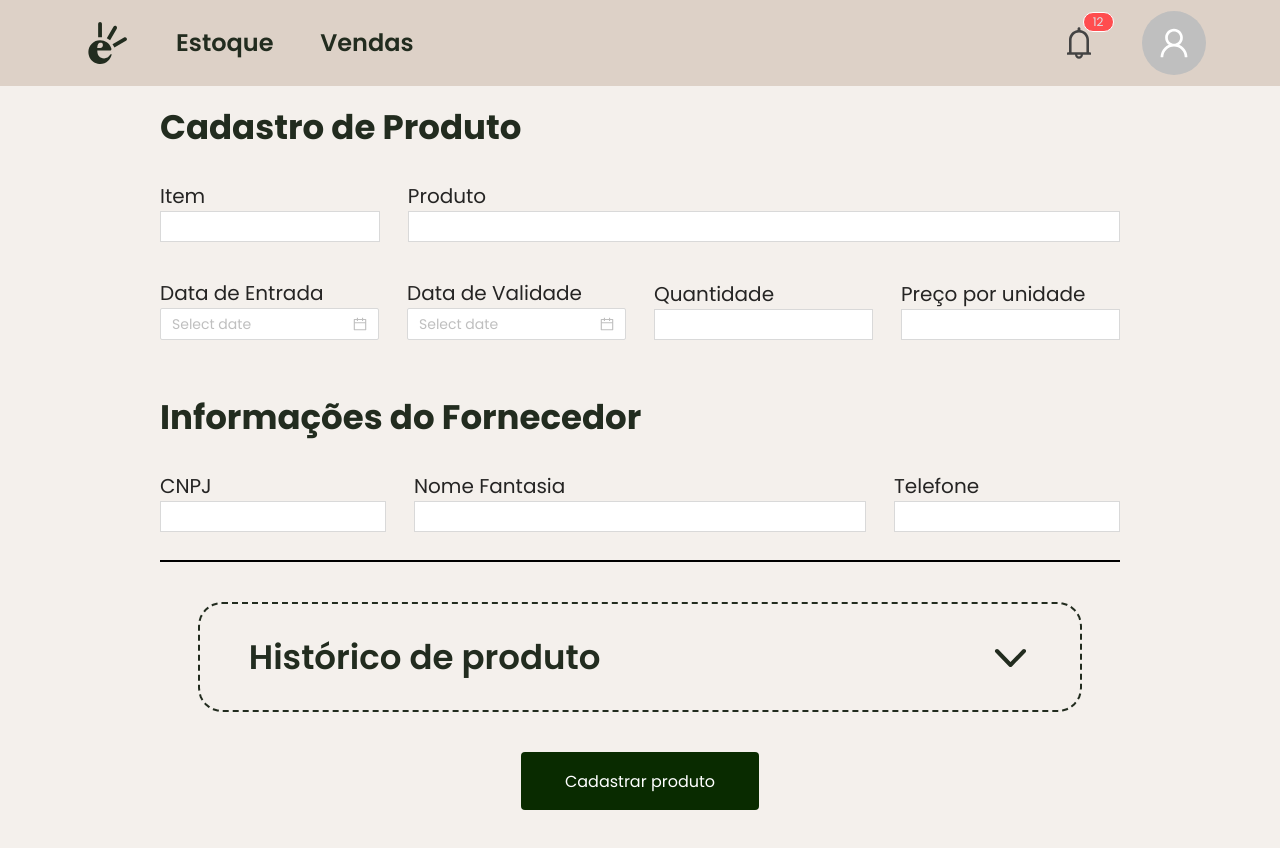
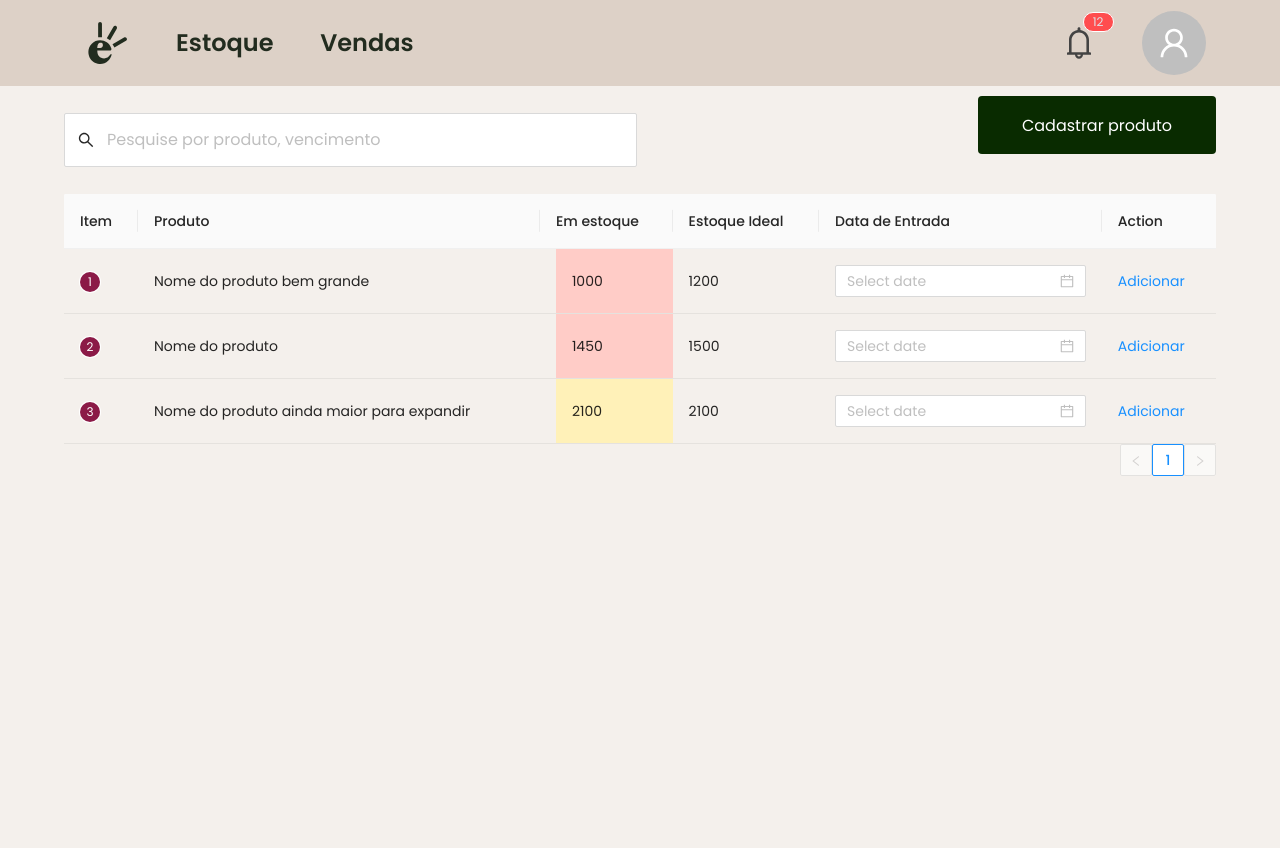
Before and after one commit to leonardoAnjos16/sinve, a React (Create React App) app: page / in a window 1280 px wide. After the commit the page ends 800 px from the top, so only its background shows below. Built offline with nearby package versions, Linux system fonts and the light colour scheme.

Commit message:
feature(inventory): finish base of screen

```diff
--- a/package.json
+++ b/package.json
@@ -3,6 +3,7 @@
   "version": "0.1.0",
   "private": true,
   "dependencies": {
+    "@ant-design/icons": "^4.7.0",
     "@types/antd": "^1.0.0",
     "antd": "^4.23.2",
     "react": "^17.0.2",
--- a/src/components/ButtonSinve/index.tsx
+++ b/src/components/ButtonSinve/index.tsx
@@ -5,8 +5,9 @@ import {
 
 interface ButtonSinveProps {
   title: string
+  margin?: string
 }
 
-export const ButtonSinve: React.FC<ButtonSinveProps> = ({ title }) => (
-  <ButtonStyled>{title}</ButtonStyled>
+export const ButtonSinve: React.FC<ButtonSinveProps> = ({ title, margin }) => (
+  <ButtonStyled margin={margin}>{title}</ButtonStyled>
 );
--- a/src/components/ButtonSinve/style.ts
+++ b/src/components/ButtonSinve/style.ts
@@ -1,6 +1,9 @@
 import styled from 'styled-components';
 
-export const ButtonStyled = styled.button`
+interface ContainerProps {
+  margin?: string
+}
+export const ButtonStyled = styled.button<ContainerProps>`
 
   color: white;
   border-style: none;
@@ -16,5 +19,5 @@ export const ButtonStyled = styled.button`
   height: 58px;
 
   margin: 0 auto !important;
-  margin-top: 40px !important;
+  margin: ${(props) => (props.margin ? props.margin : '40px')} !important;
 `;
--- /dev/null
+++ b/src/components/InputSearch/index.tsx
@@ -0,0 +1,22 @@
+import React from 'react';
+
+import {
+  Input,
+} from 'antd';
+import { SearchOutlined } from '@ant-design/icons';
+
+import {
+  Container,
+} from './style';
+
+interface InputSinveProps {
+  width: string;
+  title: string;
+  isSelectDate?: boolean;
+}
+
+export const InputSearch: React.FC<InputSinveProps> = ({ width, title, isSelectDate }) => (
+  <Container width={width}>
+    <Input placeholder="Pesquise por produto, vencimento" size="large" prefix={<SearchOutlined />} />
+  </Container>
+);
--- /dev/null
+++ b/src/components/InputSearch/style.ts
@@ -0,0 +1,22 @@
+import styled from 'styled-components';
+
+interface ContainerProps {
+  width: string
+}
+
+export const Container = styled.div<ContainerProps>`
+    width: ${(props) => props.width};
+    height: fit-content;
+
+    display: flex;
+    flex-direction: column;
+    align-items: flex-start;
+
+  .ant-input-prefix {
+    padding: 2px;
+  }
+
+  .ant-input-lg {
+    padding: 6.5px 11px !important;
+  }
+`;
--- /dev/null
+++ b/src/components/Table/index.tsx
@@ -0,0 +1,92 @@
+import React from 'react';
+import {
+  Space, Table, Tag, DatePicker, Badge,
+} from 'antd';
+import type { ColumnsType } from 'antd/es/table';
+import { Container, LinkCustom, Inventory } from './style';
+
+interface DataType {
+  key: string;
+  item: number;
+  product: string;
+  inventory: number;
+  idealInventory: number;
+}
+
+const columns: ColumnsType<DataType> = [
+  {
+    title: 'Item',
+    dataIndex: 'item',
+    key: 'item',
+    render: (item) => <Badge style={{ background: '#8B1A47' }} count={item} />,
+  },
+  {
+    title: 'Produto',
+    dataIndex: 'product',
+    key: 'product',
+  },
+  {
+    title: 'Em estoque',
+    dataIndex: 'inventory',
+    key: 'inventory',
+    render: (item, everything) => (
+      <Inventory isYellow={everything.inventory >= everything.idealInventory}>
+        {item}
+      </Inventory>
+    ),
+  },
+  {
+    title: 'Estoque Ideal',
+    dataIndex: 'idealInventory',
+    key: 'idealInventory',
+  },
+  {
+    title: 'Data de Entrada',
+    key: 'date',
+    render: (_, record) => (
+      <DatePicker style={{
+        width: '100%',
+      }}
+      />
+    ),
+  },
+  {
+    title: 'Action',
+    key: 'action',
+    render: (_, record) => (
+      <Space size="middle">
+        <LinkCustom>Adicionar</LinkCustom>
+      </Space>
+    ),
+  },
+];
+
+const data: DataType[] = [
+  {
+    key: '1',
+    item: 1,
+    product: 'Nome do produto bem grande',
+    inventory: 1000,
+    idealInventory: 1200,
+  },
+  {
+    key: '2',
+    item: 2,
+    product: 'Nome do produto',
+    inventory: 1450,
+    idealInventory: 1500,
+  },
+  {
+    key: '3',
+    item: 3,
+    product: 'Nome do produto ainda maior para expandir',
+    inventory: 2100,
+    idealInventory: 2100,
+  },
+];
+
+export const TableComponent: React.FC = () => (
+  <Container>
+    <Table style={{ width: '100%' }} columns={columns} dataSource={data} />
+  </Container>
+);
--- /dev/null
+++ b/src/components/Table/style.ts
@@ -0,0 +1,31 @@
+import styled from 'styled-components';
+
+interface InventoryProps {
+  isYellow: boolean
+}
+
+export const Container = styled.div`
+  .ant-table-tbody  .ant-table-cell {
+    background-color: ${(props) => props.theme.colors.background} ;
+    border-bottom: 1px solid #E5E2DE ;
+  }
+
+  .ant-table-tbody .ant-table-cell {
+    background-color: ${(props) => props.theme.colors.background} ;
+  }
+  width: 100%;
+
+`;
+
+export const LinkCustom = styled.a``;
+
+export const Inventory = styled.div<InventoryProps>`
+  width: 100%;
+  height: 100%;
+  background-color: ${(props) => (props.isYellow ? '#FFF1B8' : '#FFCCC7')} ;
+  position: absolute;
+  top: 0px;
+  display: flex;
+  align-items: center;
+  padding-left: 16px;
+`;
--- a/src/components/index.ts
+++ b/src/components/index.ts
@@ -3,6 +3,8 @@ import { Notification } from './Notification';
 import { InputSinve } from './InputSinve';
 import { ProductHistory } from './ProductHistory';
 import { ButtonSinve } from './ButtonSinve';
+import { InputSearch } from './InputSearch';
+import { TableComponent } from './Table';
 
 export {
   Navbar,
@@ -10,4 +12,6 @@ export {
   InputSinve,
   ProductHistory,
   ButtonSinve,
+  InputSearch,
+  TableComponent,
 };
--- /dev/null
+++ b/src/pages/Inventory/index.tsx
@@ -0,0 +1,22 @@
+import React from 'react';
+
+import {
+  ButtonSinve,
+  InputSearch, Navbar, TableComponent,
+} from '../../components';
+import {
+  TopContainer, Container, ElementsContainer,
+} from './style';
+
+export const Inventory: React.FC = () => (
+  <Container>
+    <Navbar />
+    <ElementsContainer>
+      <TopContainer>
+        <InputSearch width="573px" title="oq" />
+        <ButtonSinve title="Cadastrar produto" margin="10px 0px 40px 0px" />
+      </TopContainer>
+      <TableComponent />
+    </ElementsContainer>
+  </Container>
+);
--- /dev/null
+++ b/src/pages/Inventory/style.ts
@@ -0,0 +1,29 @@
+import styled from 'styled-components';
+import {
+  ButtonSinve,
+} from '../../components';
+
+export const Container = styled.div`
+  height: fit-content;
+  padding-bottom: 40px !important;
+  display: flex;
+  justify-content: center;
+  align-items: center;
+  flex-direction: column;
+
+`;
+
+export const TopContainer = styled.div`
+  display: flex;
+  align-items: center;
+  justify-content: space-between;
+  width: 100%;
+`;
+
+export const ElementsContainer = styled.div`
+  display: flex;
+  width: 90vw;
+  align-items: center;
+  flex-direction: column;
+  justify-content: space-between;
+  `;
--- a/src/pages/index.ts
+++ b/src/pages/index.ts
@@ -1,5 +1,7 @@
 import { RegisterProduct } from './RegisterProduct';
+import { Inventory } from './Inventory';
 
 export {
   RegisterProduct,
+  Inventory,
 };
--- a/src/routes/PublicRoutes.tsx
+++ b/src/routes/PublicRoutes.tsx
@@ -1,11 +1,14 @@
 import React from 'react';
 import { Route, Switch } from 'react-router-dom';
 
-import { RegisterProduct } from '../pages/RegisterProduct';
+import { RegisterProduct, Inventory } from '../pages';
 
 export const PublicRoutes = (): JSX.Element => (
   <Switch>
     <Route path="/">
+      <Inventory />
+    </Route>
+    <Route path="/registrar-produto">
       <RegisterProduct />
     </Route>
   </Switch>
```
